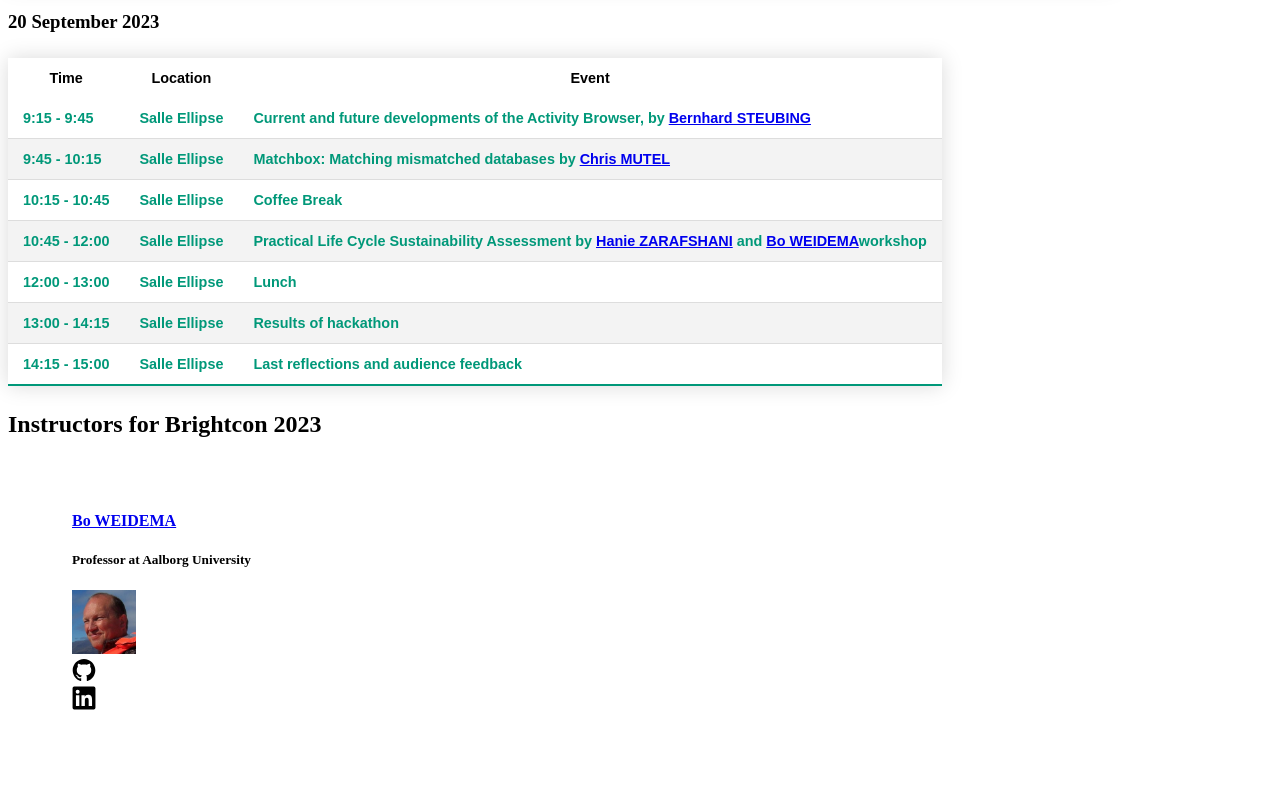
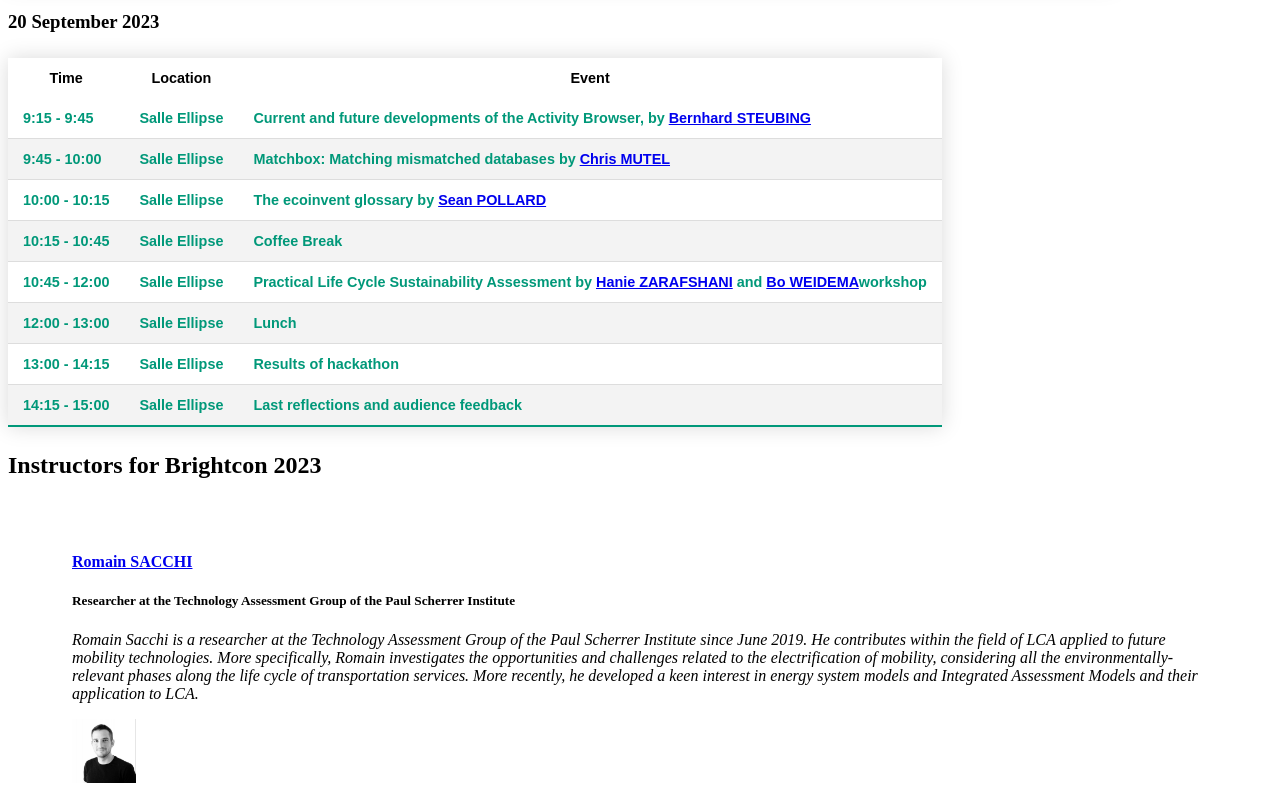
Before and after one commit to Depart-de-Sentier/brightcon-2023-website, a Nuxt app: page /programme in a window 1280 px wide. Shown: the part 2440-3226 px from the top of the page. Built offline with nearby package versions, Linux system fonts and the light colour scheme.

Commit message:
Add talk from Sean

```diff
--- a/components/Instructors.vue
+++ b/components/Instructors.vue
@@ -56,6 +56,16 @@
 <script setup lang="ts">
 const instructors = ref([
   {
+    name: "Romain SACCHI",
+    instid: "rs",
+    designation:
+      "Researcher at the Technology Assessment Group of the Paul Scherrer Institute",
+    imgUrl: "/images/instructors/romain-sacchi.jpeg",
+    bio: "Romain Sacchi is a researcher at the Technology Assessment Group of the Paul Scherrer Institute since June 2019. He contributes within the field of LCA applied to future mobility technologies. More specifically, Romain investigates the opportunities and challenges related to the electrification of mobility, considering all the environmentally-relevant phases along the life cycle of transportation services. More recently, he developed a keen interest in energy system models and Integrated Assessment Models and their application to LCA.",
+    linkedIn: "https://www.linkedin.com/in/romainsacchi/",
+    github: "https://github.com/romainsacchi",
+  },
+  {
     name: "Bo WEIDEMA",
     instid: "bw",
     designation: "Professor at Aalborg University",
@@ -74,16 +84,6 @@ const instructors = ref([
     bio: "Michael Weinold is a doctoral researcher in the Group for Technology Assessment at Paul Scherrer Institute and the Department of Mechanical and Process Engineering of ETH Zürich. His research interests include life-cycle assessment for sustainable aviation and methodological improvements for hybrizing life-cycle inventory. His research is undertaken as part of the WISER Innosuisse flagship, an interdisciplinary project funded by Swiss Innovation Agency. It is aimed at providing a web of interoperable digital services for knowledge on decarbonisation pathways.",
     linkedIn: "https://www.linkedin.com/in/michaelweinold/",
     github: "https://github.com/michaelweinold",
-  },
-  {
-    name: "Romain SACCHI",
-    instid: "rs",
-    designation:
-      "Researcher at the Technology Assessment Group of the Paul Scherrer Institute",
-    imgUrl: "/images/instructors/romain-sacchi.jpeg",
-    bio: "Romain Sacchi is a researcher at the Technology Assessment Group of the Paul Scherrer Institute since June 2019. He contributes within the field of LCA applied to future mobility technologies. More specifically, Romain investigates the opportunities and challenges related to the electrification of mobility, considering all the environmentally-relevant phases along the life cycle of transportation services. More recently, he developed a keen interest in energy system models and Integrated Assessment Models and their application to LCA.",
-    linkedIn: "https://www.linkedin.com/in/romainsacchi/",
-    github: "https://github.com/romainsacchi",
   },
   {
     name: "Sander van Nielen",
@@ -131,8 +131,17 @@ const instructors = ref([
     github: "https://github.com/tngTUDOR",
   },
   {
+    name: "Sean Pollard",
+    instid: "spollard",
+    designation: "",
+    imgUrl: "/images/instructors/sean-pollard.jpg",
+    bio: "Sean Pollard is a software engineer at ecoinvent, and a pretty chill dude.",
+    linkedIn: "https://www.linkedin.com/in/sean-pollard-1992bb26/",
+    github: "https://github.com/seanjpollard",
+  },
+  {
     name: "Chris Mutel",
-    instid: "cm",
+    instid: "cmutel",
     designation: "",
     imgUrl: "/images/instructors/chris-mutel.jpg",
     bio: "Chris Mutel develops software for sustainability, and is the creator of the LCA Framework Brightway",
--- a/pages/programme.vue
+++ b/pages/programme.vue
@@ -356,12 +356,22 @@
               </td>
             </tr>
             <tr class="active-row">
-              <td>9:45 - 10:15</td>
+              <td>9:45 - 10:00</td>
               <td>Salle Ellipse</td>
               <td>
                 Matchbox: Matching mismatched databases by
-                <NuxtLink :to="{ hash: '#cmhimself' }" external="true"
+                <NuxtLink :to="{ hash: '#cmutel' }" external="true"
                   >Chris MUTEL</NuxtLink
+                >
+              </td>
+            </tr>
+            <tr class="active-row">
+              <td>10:00 - 10:15</td>
+              <td>Salle Ellipse</td>
+              <td>
+                The ecoinvent glossary by
+                <NuxtLink :to="{ hash: '#spollard' }" external="true"
+                  >Sean POLLARD</NuxtLink
                 >
               </td>
             </tr>
```
Also changed, not shown: public/images/instructors/sean-pollard.jpg (added).
